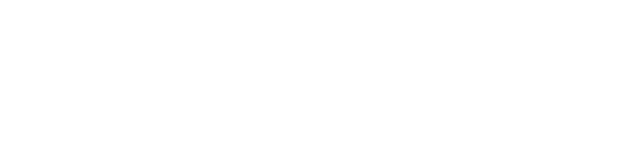
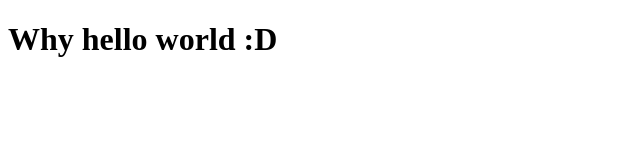
Before and after one commit to Leftyxiv/branchingpractice, a plain HTML site: page index.html in a window 1280 px wide. Shown: the whole page, without its empty margins (0-640 px from the left). Drawn offline with Linux system fonts and the light colour scheme.

Commit message:
adds some text to the html file

```diff
--- a/index.html
+++ b/index.html
@@ -6,6 +6,6 @@
     <title>Document</title>
 </head>
 <body>
-
+    <h1>Why hello world :D</h1>
 </body>
 </html>
```
